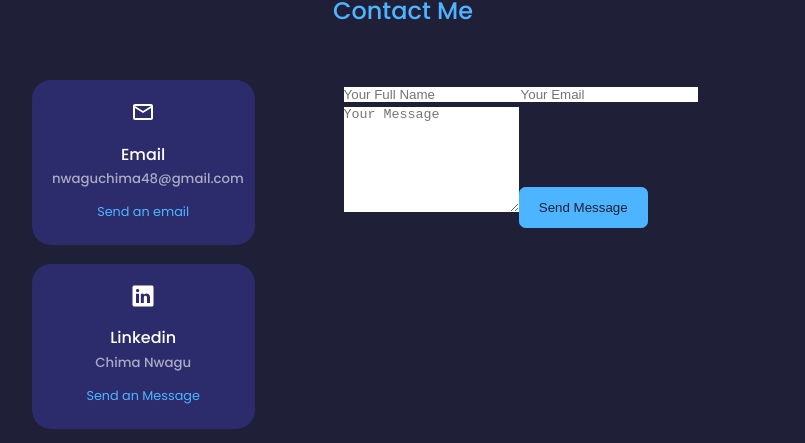
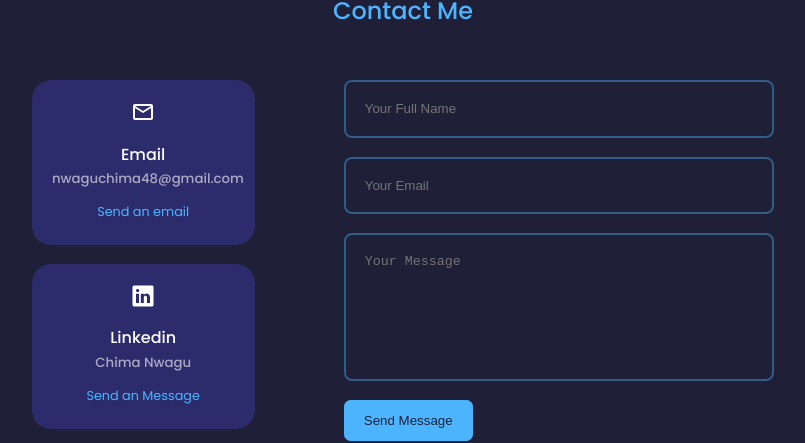
Before and after one commit to NwaguChima/portfolio_react, a React (Create React App) app: page / in a window 1280 px wide. Shown: the part 5068-5511 px from the top of the page, without its empty margins (237-1042 px from the left). Built offline with nearby package versions, Linux system fonts and the light colour scheme.

Commit message:
completed form styling

```diff
--- a/src/components/contact/contact.css
+++ b/src/components/contact/contact.css
@@ -52,3 +52,30 @@
 .contact__option h5 {
   color: var(--color-light);
 }
+
+/* Form */
+form {
+  display: flex;
+  flex-direction: column;
+}
+
+form > *:not(:last-child) {
+  margin-bottom: 1.2rem;
+}
+
+input,
+textarea {
+  width: 100%;
+  padding: 1.2rem;
+  background: transparent;
+  resize: none;
+  border: 2px solid var(--color-primary-variant);
+
+  border-radius: 0.5rem;
+  -webkit-border-radius: 0.5rem;
+  -moz-border-radius: 0.5rem;
+  -ms-border-radius: 0.5rem;
+  -o-border-radius: 0.5rem;
+
+  color: var(--color-white);
+}
```
